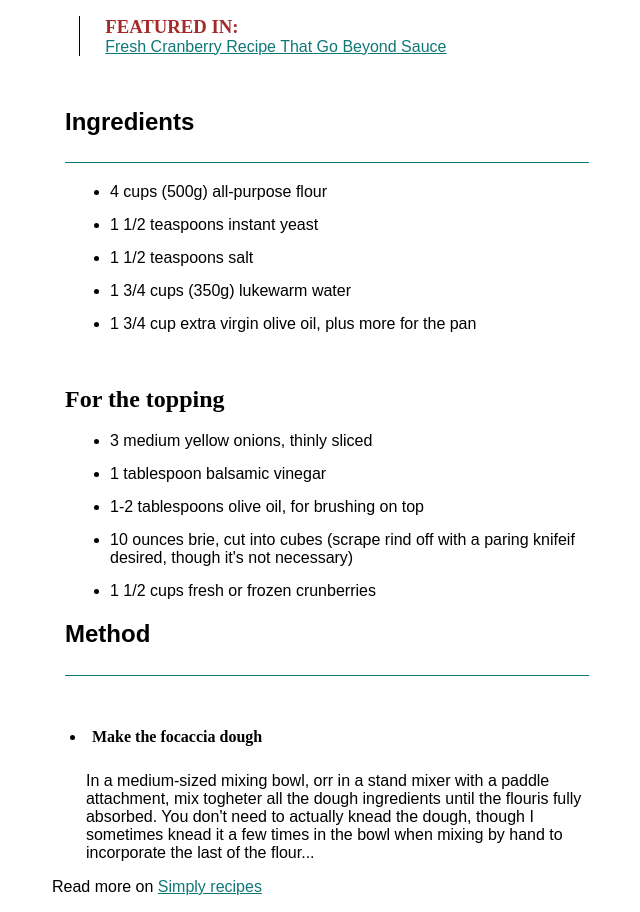
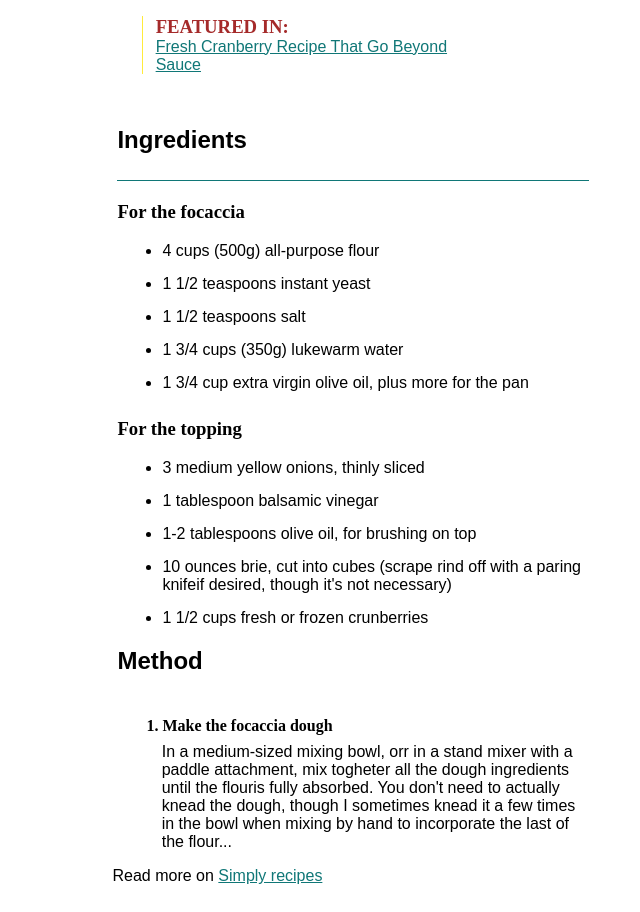
Before and after one commit to Alessandrordless/U1-W1-D3, a plain HTML site: page index.html in a window 1280 px wide. Shown: the part 713-1625 px from the top of the page, without its empty margins (313-953 px from the left). Drawn offline with Linux system fonts and the light colour scheme; a web font is replaced by a local one.

Commit message:
commitCorrect

```diff
--- a/assets/style.css
+++ b/assets/style.css
@@ -13,6 +13,7 @@
 }
 
 h4 {
+  background-color: rgb(243 243 84 / 48%);
   text-align: center;
   font-size: 1em;
   color: rgb(77, 136, 136);
@@ -58,14 +59,15 @@ p {
 }
 
 #caption {
-  margin: 0px 480px 0 384px;
-  border-left: 1px solid black;
-  padding-left: 2%;
+  margin: 1px 480px 0 447px;
+  border-left: 1px solid #ffeb3b;
+  padding-left: 1%;
 }
 
 #caption h3 {
   color: brown;
   margin-bottom: 0;
+  margin-left: 0;
 }
 
 #content {
@@ -78,6 +80,19 @@ p {
   margin-top: 10%;
   border-bottom: 1px solid rgb(16 119 119);
   padding-bottom: 5%;
+  margin-left: 10%;
+}
+
+.focaccia-ingredient {
+  margin-left: 10%;
+}
+
+h3 {
+  margin-left: 10%;
+}
+
+.topping-ingredient {
+  margin-left: 10%;
 }
 
 ul {
@@ -89,23 +104,27 @@ li {
 }
 
 #sauce {
-  margin-top: 10%;
+  margin-top: 5%;
 }
 
 #method h2 {
-  margin-bottom: 10%;
-  border-bottom: 1px solid rgb(16 119 119);
+  margin-left: 10%;
+  margin-bottom: 1%;
   padding-bottom: 5%;
   font-family: "Inclusive Sans", sans-serif;
 }
 
-#method ol {
+#method li {
   margin-top: 1%;
 }
 
+ol {
+  margin-left: 10%;
+}
+
 dt {
-  margin-top: 5%;
-  margin-left: 4%;
+  margin-top: 2%;
+  margin-left: 1%;
   font-family: "Inclusive Sans", sans-serif;
   font-weight: 400;
 }
@@ -120,5 +139,6 @@ footer {
 }
 
 footer p {
+  margin-left: 11%;
   text-align: start;
 }
--- a/index.html
+++ b/index.html
@@ -47,6 +47,7 @@
       <div id="content">
         <div id="ingredient">
           <h2>Ingredients</h2>
+          <h3>For the focaccia</h3>
           <ul class="focaccia-ingredient">
             <li>4 cups (500g) all-purpose flour</li>
             <li>1 1/2 teaspoons instant yeast</li>
@@ -56,7 +57,7 @@
           </ul>
         </div>
         <div id="sauce">
-          <h2>For the topping</h2>
+          <h3>For the topping</h3>
           <ul class="topping-ingredient">
             <li>3 medium yellow onions, thinly sliced</li>
             <li>1 tablespoon balsamic vinegar</li>
@@ -69,14 +70,14 @@
         </div>
         <div id="method">
           <h2>Method</h2>
-          <dl>
+          <ol>
             <strong><li>Make the focaccia dough</li></strong>
             <dt>
               In a medium-sized mixing bowl, orr in a stand mixer with a paddle attachment, mix togheter all the dough
               ingredients until the flouris fully absorbed. You don't need to actually knead the dough, though I
               sometimes knead it a few times in the bowl when mixing by hand to incorporate the last of the flour...
             </dt>
-          </dl>
+          </ol>
         </div>
       </div>
     </main>
```
